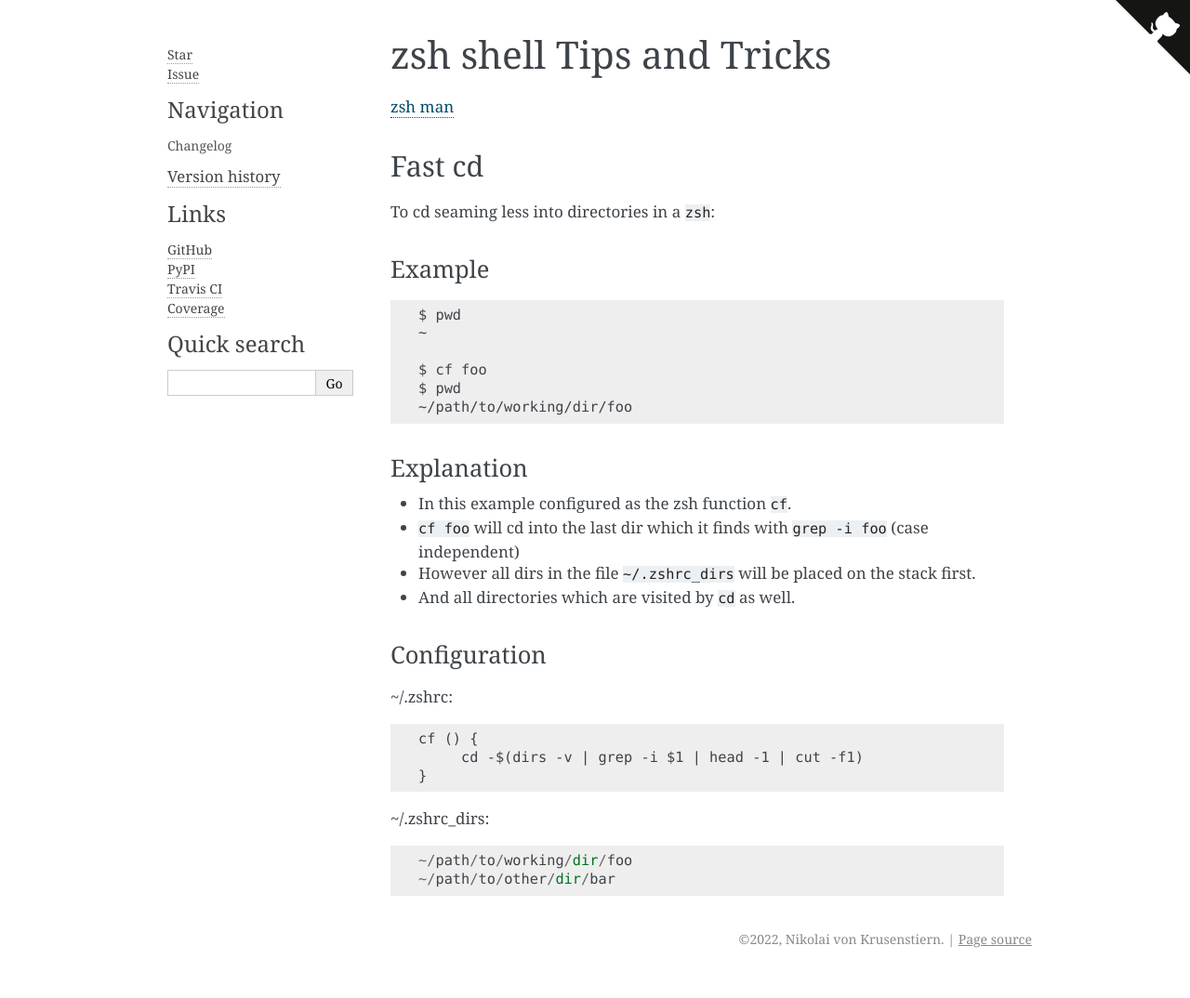
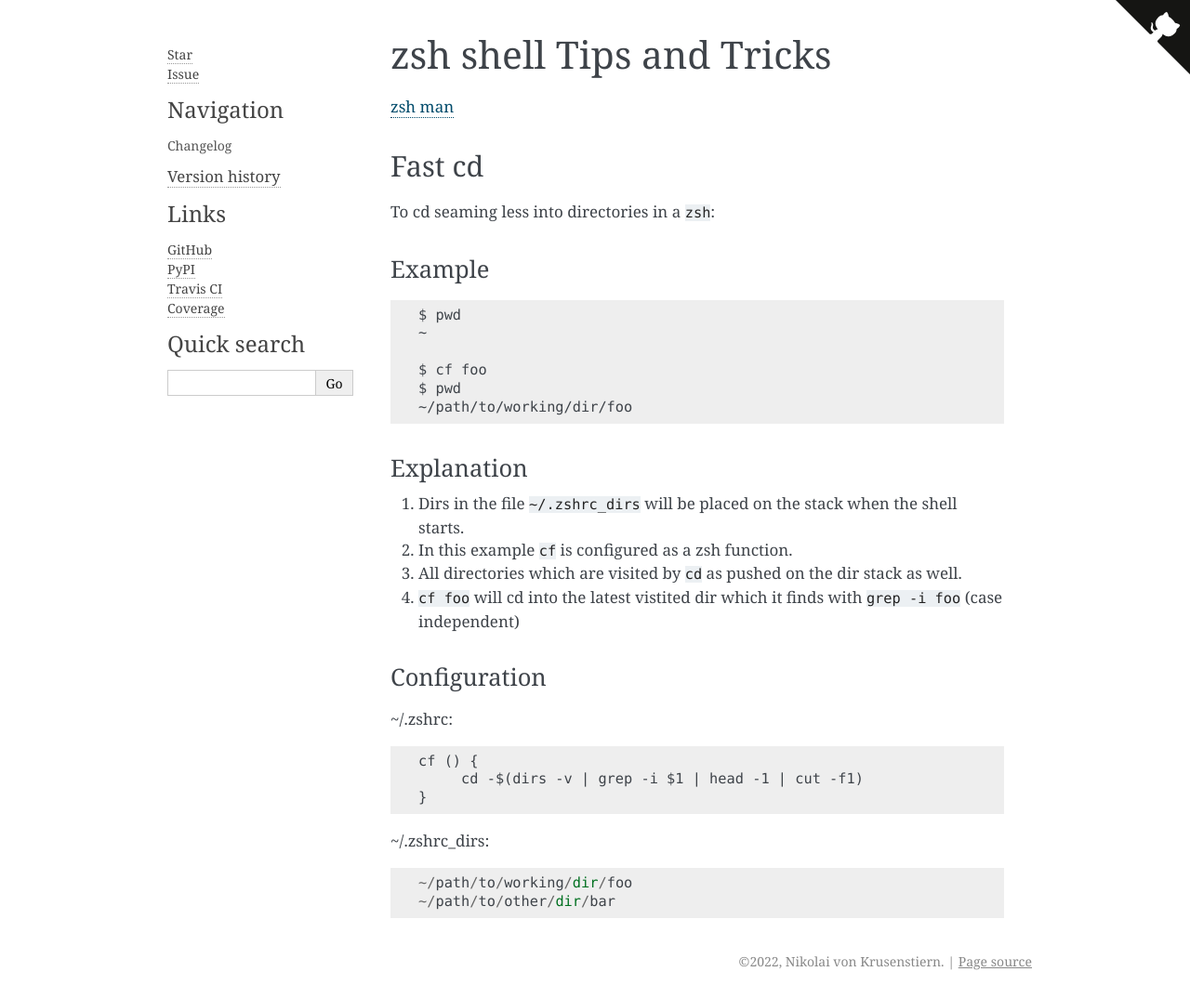
Before and after one commit to cruisen/cli-calc, a Sphinx documentation site: the page built from docs/extras/zsh.md, in a window 1280 px wide. Shown: the whole page at 93% size. Built offline with Sphinx 7.4.7, drawn with Linux system fonts in a browser that asks for light colours; before the commit the page ends 1050 px from its top, so only the background shows below that.

Commit message:
add more explanation

````diff
--- a/docs/extras/zsh.md
+++ b/docs/extras/zsh.md
@@ -16,10 +16,10 @@ $ pwd
 ```
 
 ### Explanation
-- In this example configured as the zsh function ```cf```.
-- ```cf foo``` will cd into the last dir which it finds with ```grep -i foo``` (case independent)
-- However all dirs in the file ```~/.zshrc_dirs``` will be placed on the stack first.
-- And all directories which are visited by ```cd``` as well.
+1. Dirs in the file ```~/.zshrc_dirs``` will be placed on the stack when the shell starts.
+1. In this example ```cf``` is configured as a zsh function.
+1. All directories which are visited by ```cd``` as pushed on the dir stack as well.
+1. ```cf foo``` will cd into the latest vistited dir which it finds with ```grep -i foo``` (case independent)
 
 ### Configuration
 ~/.zshrc:
````
